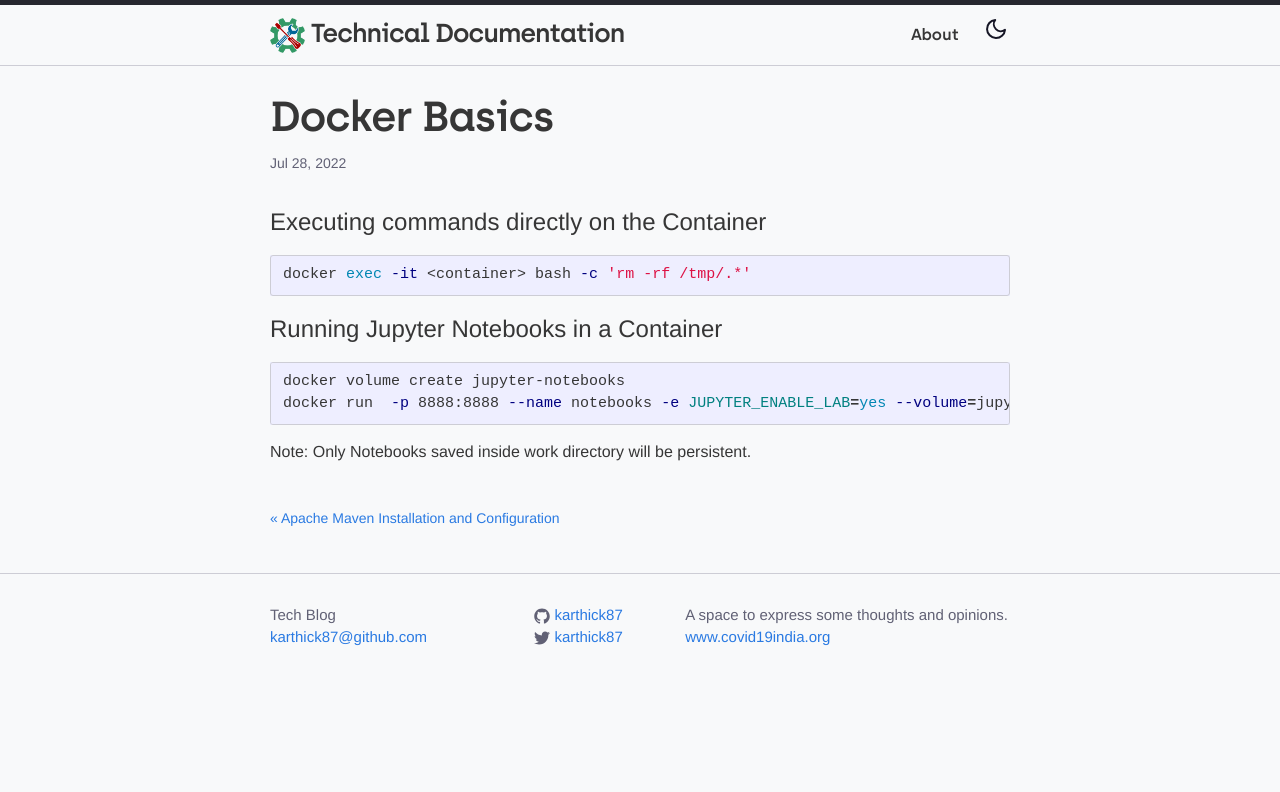
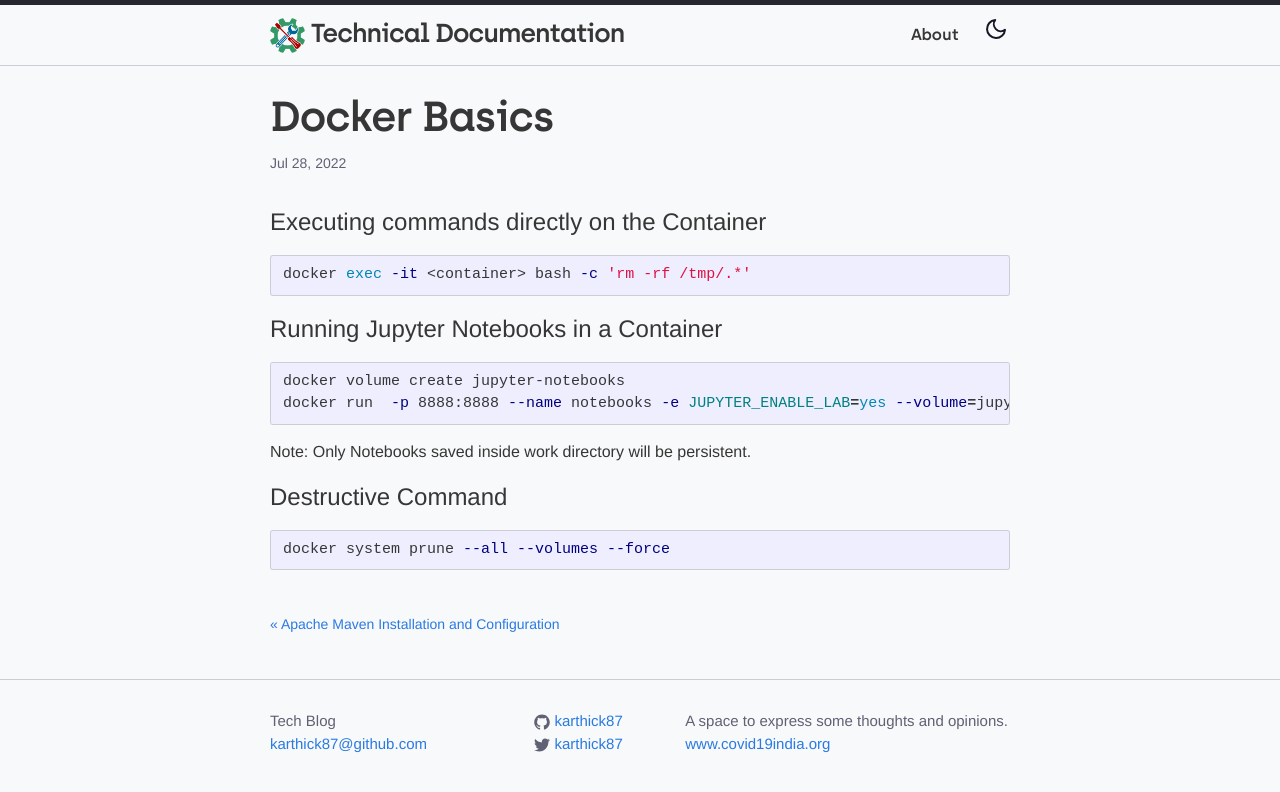
Before and after one commit to karthick87/karthick87.github.io, a Jekyll site: the page built from _posts/2022-07-28-docker_basics.md, in a window 1280 px wide. Shown: the top 792 px of the page. Built offline with Jekyll 4.4.1, drawn with Linux system fonts in a browser that asks for light colours; a script that is not in the unit is left out.

Commit message:
Update 2022-07-28-docker_basics.md

````diff
--- a/_posts/2022-07-28-docker_basics.md
+++ b/_posts/2022-07-28-docker_basics.md
@@ -19,3 +19,9 @@ docker run  -p 8888:8888 --name notebooks -e JUPYTER_ENABLE_LAB=yes --volume=jup
 ```
 
 Note: Only Notebooks saved inside work directory will be persistent.
+
+# Destructive Command
+
+```shell
+docker system prune --all --volumes --force
+```
````
